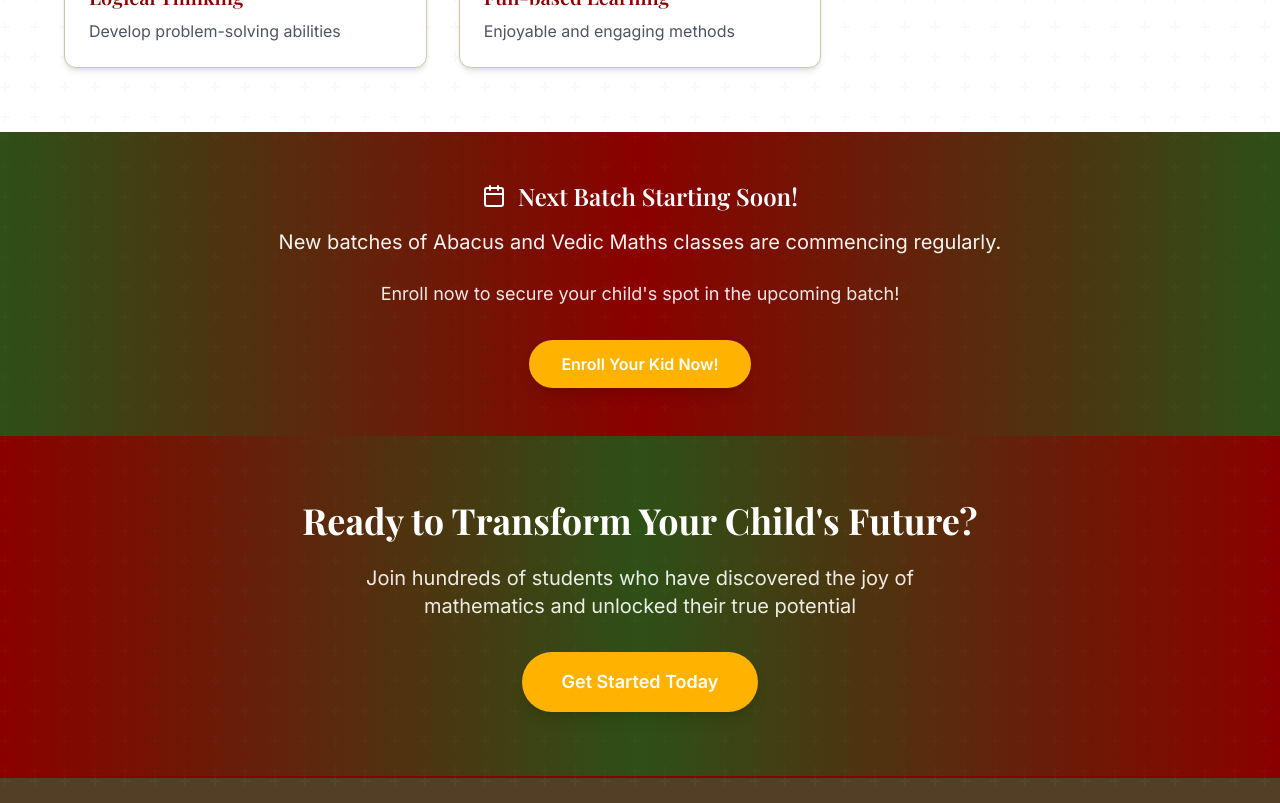
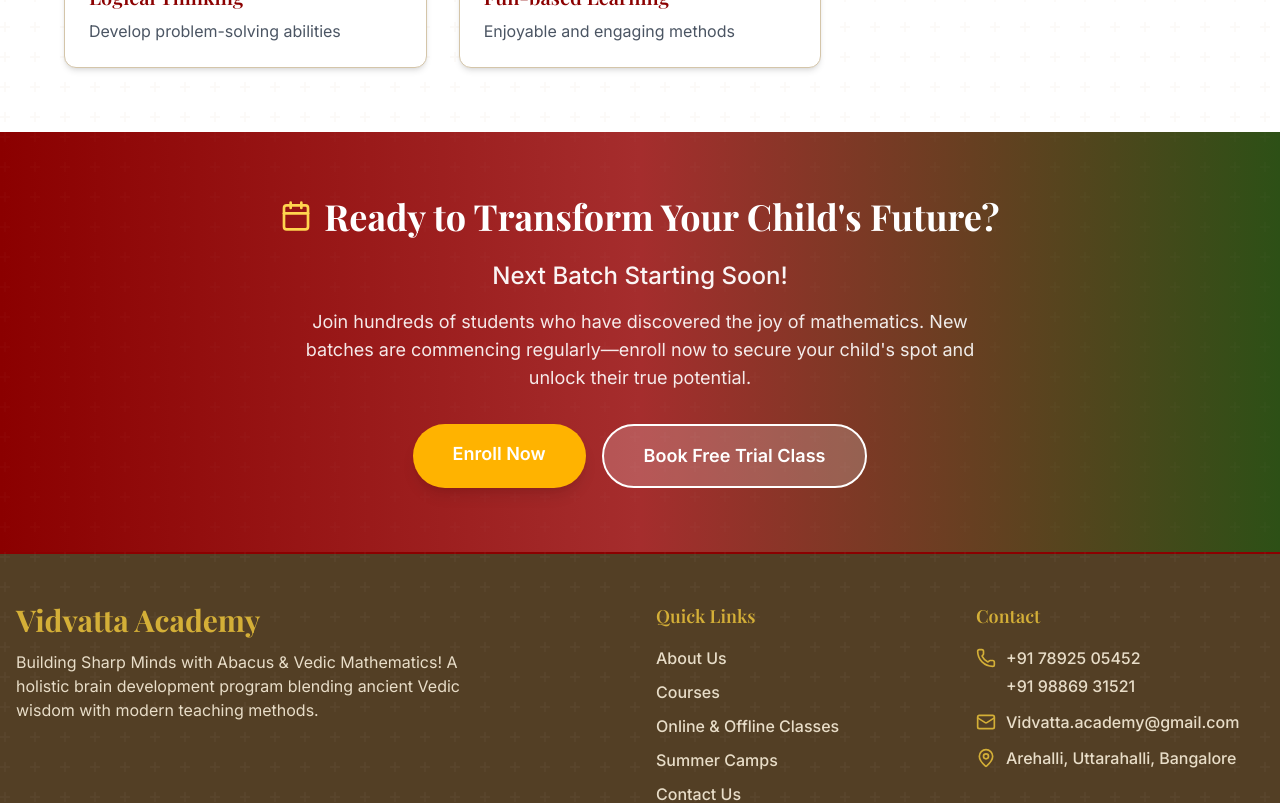
Before and after one commit to SyedRaffiq01/VidvattaAcademy, a Next.js app: page / in a window 1280 px wide. Shown: the part 1960-2763 px from the top of the page. Built offline with nearby package versions, Linux system fonts and the light colour scheme; a web font is replaced by a local one.

Commit message:
Improve gradient colors with lighter transitions, merge duplicate CTA sections on home page

```diff
--- a/app/classes/page.tsx
+++ b/app/classes/page.tsx
@@ -244,7 +244,7 @@
       </section>
 
       {/* CTA Section */}
-      <section className="py-16 bg-gradient-to-r from-vedic-maroon via-vedic-green to-vedic-maroon text-white relative overflow-hidden">
+      <section className="py-16 bg-gradient-to-r from-vedic-maroon via-vedic-maroonLight via-vedic-greenLight to-vedic-green text-white relative overflow-hidden">
         <div className="absolute inset-0 vedic-bg-pattern opacity-5"></div>
         <div className="container mx-auto px-4 text-center relative z-10">
           <h2 className="text-3xl md:text-4xl font-serif font-bold mb-6">
--- a/app/contact/page.tsx
+++ b/app/contact/page.tsx
@@ -409,7 +409,7 @@
       </section>
 
       {/* Quick Action CTA */}
-      <section className="py-16 bg-gradient-to-r from-vedic-maroon via-vedic-green to-vedic-maroon text-white relative overflow-hidden">
+      <section className="py-16 bg-gradient-to-r from-vedic-maroon via-vedic-maroonLight via-vedic-greenLight to-vedic-green text-white relative overflow-hidden">
         <div className="absolute inset-0 vedic-bg-pattern opacity-5"></div>
         <div className="container mx-auto px-4 text-center relative z-10">
           <h2 className="text-3xl md:text-4xl font-serif font-bold mb-6">
--- a/app/courses/page.tsx
+++ b/app/courses/page.tsx
@@ -212,7 +212,7 @@
       </section>
 
       {/* CTA Section */}
-      <section className="py-16 bg-gradient-to-r from-vedic-maroon via-vedic-green to-vedic-maroon text-white relative overflow-hidden">
+      <section className="py-16 bg-gradient-to-r from-vedic-maroon via-vedic-maroonLight via-vedic-greenLight to-vedic-green text-white relative overflow-hidden">
         <div className="absolute inset-0 vedic-bg-pattern opacity-5"></div>
         <div className="container mx-auto px-4 text-center relative z-10">
           <h2 className="text-3xl md:text-4xl font-serif font-bold mb-6">
--- a/app/grades/page.tsx
+++ b/app/grades/page.tsx
@@ -364,7 +364,7 @@
       </section>
 
       {/* CTA Section */}
-      <section className="py-16 bg-gradient-to-r from-vedic-maroon via-vedic-green to-vedic-maroon text-white relative overflow-hidden">
+      <section className="py-16 bg-gradient-to-r from-vedic-maroon via-vedic-maroonLight via-vedic-greenLight to-vedic-green text-white relative overflow-hidden">
         <div className="absolute inset-0 vedic-bg-pattern opacity-5"></div>
         <div className="container mx-auto px-4 text-center relative z-10">
           <ScrollReveal>
--- a/app/page.tsx
+++ b/app/page.tsx
@@ -134,52 +134,41 @@
         </div>
       </section>
 
-      {/* Batch Information Banner */}
-      <section className="py-12 bg-gradient-to-r from-vedic-green via-vedic-maroon to-vedic-green text-white relative overflow-hidden">
+      {/* Final CTA Section */}
+      <section className="py-16 bg-gradient-to-r from-vedic-maroon via-vedic-maroonLight via-vedic-greenLight to-vedic-green text-white relative overflow-hidden">
         <div className="absolute inset-0 vedic-bg-pattern opacity-5"></div>
         <div className="container mx-auto px-4 text-center relative z-10">
           <ScrollReveal>
-            <div className="max-w-3xl mx-auto">
-              <div className="flex items-center justify-center mb-4">
-                <Calendar className="w-6 h-6 mr-3" />
-                <h3 className="text-xl md:text-2xl font-serif font-semibold">
-                  Next Batch Starting Soon!
-                </h3>
+            <div className="max-w-4xl mx-auto">
+              <div className="flex items-center justify-center mb-6">
+                <Calendar className="w-8 h-8 mr-3 text-saffron-300" />
+                <h2 className="text-3xl md:text-4xl font-serif font-bold">
+                  Ready to Transform Your Child&apos;s Future?
+                </h2>
               </div>
-              <p className="text-lg md:text-xl mb-6 text-white/95">
-                New batches of Abacus and Vedic Maths classes are commencing regularly.
+              <p className="text-xl md:text-2xl mb-4 text-white/95 font-medium">
+                Next Batch Starting Soon!
               </p>
-              <p className="text-base md:text-lg mb-8 text-white/90">
-                Enroll now to secure your child&apos;s spot in the upcoming batch!
+              <p className="text-lg mb-8 text-white/90 max-w-2xl mx-auto">
+                Join hundreds of students who have discovered the joy of mathematics.
+                New batches are commencing regularly—enroll now to secure your child&apos;s spot
+                and unlock their true potential.
               </p>
-              <Link
-                href="/contact"
-                className="inline-block bg-saffron-600 hover:bg-saffron-700 text-white px-8 py-3 rounded-full font-semibold shadow-lg hover:shadow-xl transition-all duration-300 transform hover:scale-105"
-              >
-                Enroll Your Kid Now!
-              </Link>
+              <div className="flex flex-col sm:flex-row gap-4 justify-center">
+                <Link
+                  href="/contact"
+                  className="inline-block bg-saffron-600 hover:bg-saffron-700 text-white px-10 py-4 rounded-full text-lg font-semibold shadow-lg hover:shadow-xl transition-all duration-300 transform hover:scale-105"
+                >
+                  Enroll Now
+                </Link>
+                <Link
+                  href="/contact#demo"
+                  className="inline-block bg-white/20 hover:bg-white/30 text-white px-10 py-4 rounded-full text-lg font-semibold border-2 border-white transition-all duration-300 transform hover:scale-105"
+                >
+                  Book Free Trial Class
+                </Link>
+              </div>
             </div>
-          </ScrollReveal>
-        </div>
-      </section>
-
-      {/* CTA Section */}
-      <section className="py-16 bg-gradient-to-r from-vedic-maroon via-vedic-green to-vedic-maroon text-white relative overflow-hidden">
-        <div className="absolute inset-0 vedic-bg-pattern opacity-5"></div>
-        <div className="container mx-auto px-4 text-center relative z-10">
-          <ScrollReveal>
-            <h2 className="text-3xl md:text-4xl font-serif font-bold mb-6">
-              Ready to Transform Your Child&apos;s Future?
-            </h2>
-            <p className="text-xl mb-8 text-white/90 max-w-2xl mx-auto">
-              Join hundreds of students who have discovered the joy of mathematics and unlocked their true potential
-            </p>
-            <Link
-              href="/contact"
-              className="inline-block bg-saffron-600 hover:bg-saffron-700 text-white px-10 py-4 rounded-full text-lg font-semibold shadow-lg hover:shadow-xl transition-all duration-300 transform hover:scale-105"
-            >
-              Get Started Today
-            </Link>
           </ScrollReveal>
         </div>
       </section>
--- a/app/summer-camps/page.tsx
+++ b/app/summer-camps/page.tsx
@@ -209,7 +209,7 @@
       </section>
 
       {/* CTA Section */}
-      <section className="py-16 bg-gradient-to-r from-vedic-maroon via-vedic-green to-vedic-maroon text-white relative overflow-hidden">
+      <section className="py-16 bg-gradient-to-r from-vedic-maroon via-vedic-maroonLight via-vedic-greenLight to-vedic-green text-white relative overflow-hidden">
         <div className="absolute inset-0 vedic-bg-pattern opacity-5"></div>
         <div className="container mx-auto px-4 text-center relative z-10">
           <h2 className="text-3xl md:text-4xl font-serif font-bold mb-6">
--- a/tailwind.config.ts
+++ b/tailwind.config.ts
@@ -35,7 +35,9 @@
         },
         vedic: {
           green: '#2D5016',
+          greenLight: '#3A6B1F',
           maroon: '#8B0000',
+          maroonLight: '#A52D2D',
           gold: '#D4AF37',
         },
         accent: {
```
